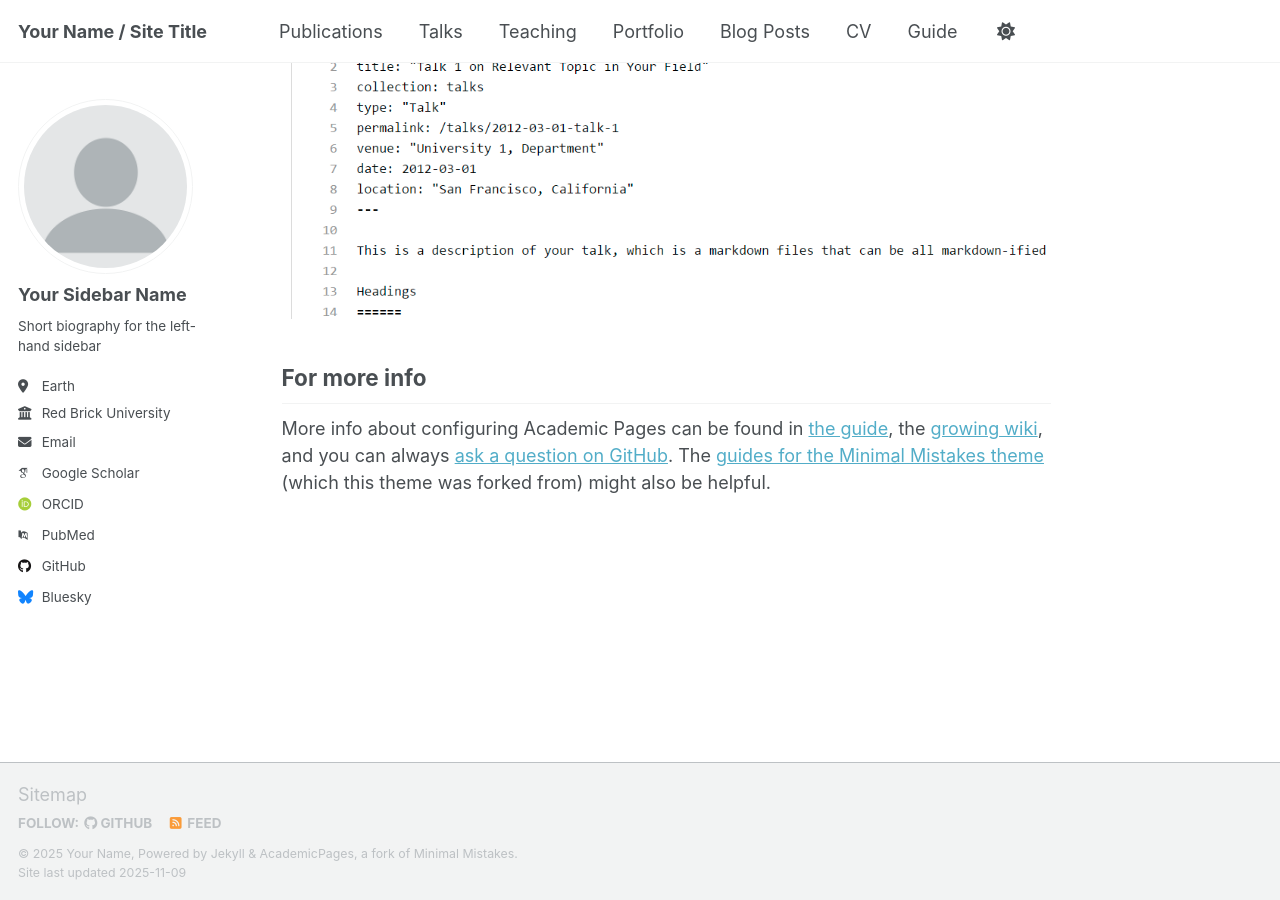
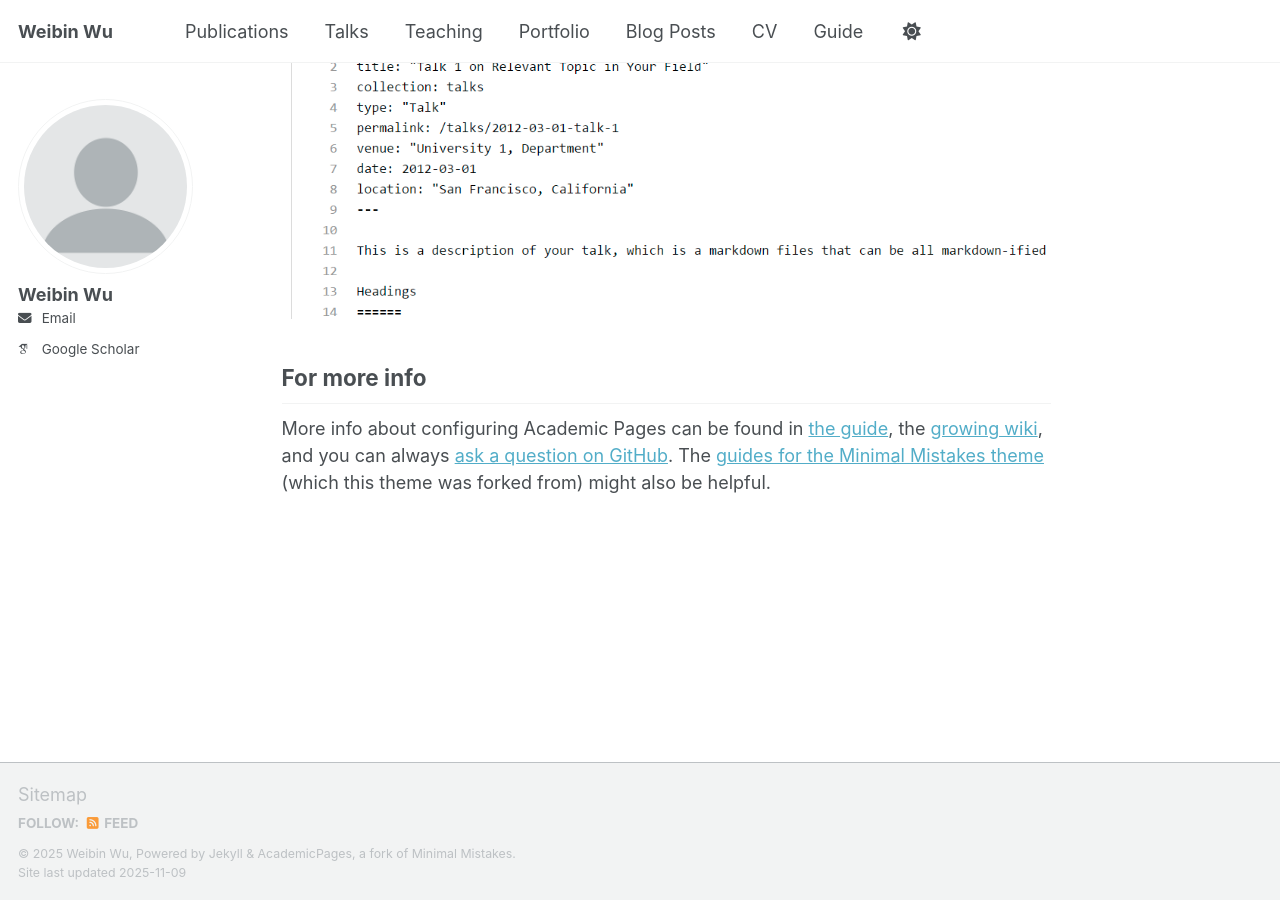
Before and after one commit to Weibin-W/weibin-w.github.io, a Jekyll site: the page built from _pages/about.md, in a window 1280 px wide and 900 px high, scrolled down 2880 px. Built offline with Jekyll 4.4.1, drawn with Linux system fonts in a browser that asks for light colours; some web fonts are replaced; a script that is not in the unit is left out.

Commit message:
Add files via upload

```diff
--- a/_config.yml
+++ b/_config.yml
@@ -9,14 +9,14 @@
 # Basic Site Settings
 locale                   : "en-US"
 site_theme               : "default" # Currently available options are "default", "air"
-title                    : "Your Name / Site Title"
+title                    : "Weibin Wu"
 title_separator          : "-"
-name                     : &name "Your Name"
-description              : &description "Your Name's academic portfolio"   # Update this with a general description of your site, this is the default if not overridden by a page
-url                      : https://academicpages.github.io # The base hostname & protocol for your site e.g. "https://[your GitHub username].github.io",
+name                     : &name "Weibin Wu"
+description              : &description "Weibin Wu's homepage"   # Update this with a general description of your site, this is the default if not overridden by a page
+url                      : https://weibin-w.github.io # The base hostname & protocol for your site e.g. "https://[your GitHub username].github.io",
                                                            # or if you already have some other page hosted on Github then use "https://[your GitHub username].github.io/[Your Repo Name]"
 baseurl                  : "" # the subpath of your site, e.g. "/blog"
-repository               : "academicpages/academicpages.github.io"
+repository               : "weibin-w/weibin-w.github.io"
 
 # Site Author - The following control what appear as part of the author content on the side bar.
 #               If a field is blank the icon and link will not appear, otherwise it will be shown.
@@ -24,37 +24,36 @@ repository               : "academicpages/academicpages.github.io"
 author:
   # Biographic information
   avatar           : "profile.png"
-  name             : "Your Sidebar Name"
+  name             : "Weibin Wu"
   pronouns         : # example: "she/her"
-  bio              : "Short biography for the left-hand sidebar"
-  location         : "Earth"
-  employer         : "Red Brick University"
+  bio              : # "Short biography for the left-hand sidebar"
+  location         : # "Earth"
+  employer         : # "Red Brick University"
   uri              : # URL
-  email            : "none@example.org"
+  email            : "wuwb36@mail.sysu.edu.cn"
 
   # Academic websites
   academia         : # URL
   arxiv            : # URL - Update with the correct link to your profile
-  googlescholar    : "https://scholar.google.com/citations?user=PS_CX0AAAAAJ"
+  googlescholar    : "https://scholar.google.com.hk/citations?user=6mtEjCEAAAAJ&hl=en"
   inspire-hep      : # URL
   impactstory      : # URL
-  orcid            : "https://orcid.org/yourorcidurl"
+  # orcid            : URL "https://orcid.org/yourorcidurl"
   semantic         : # URL
-  pubmed           : "https://www.ncbi.nlm.nih.gov/pubmed/?term=john+snow"
-  researchgate     : # URL
+  # pubmed           : # "https://www.ncbi.nlm.nih.gov/pubmed/?term=john+snow"
+  # researchgate     : # URL
   scopus           : # URL
 
   # Repositories and software development
-  bitbucket        : # Username - Update with your username on the site
+  # bitbucket        : # Username - Update with your username on the site
   codepen          : # Username
   dribbble         : # Username
-  github           : "academicpages"
+  # github           : # "academicpages"
   kaggle           : # Username
   stackoverflow    : # User number or user number and name (i.e., use "1" or "1/jeff-atwood")
 
   # Social media
   artstation       : # Username
-  bluesky          : "bsky.app" # Replace this with you Bluesky username
   facebook         : # Username
   flickr           : # Username
   foursquare       : # Username
```
